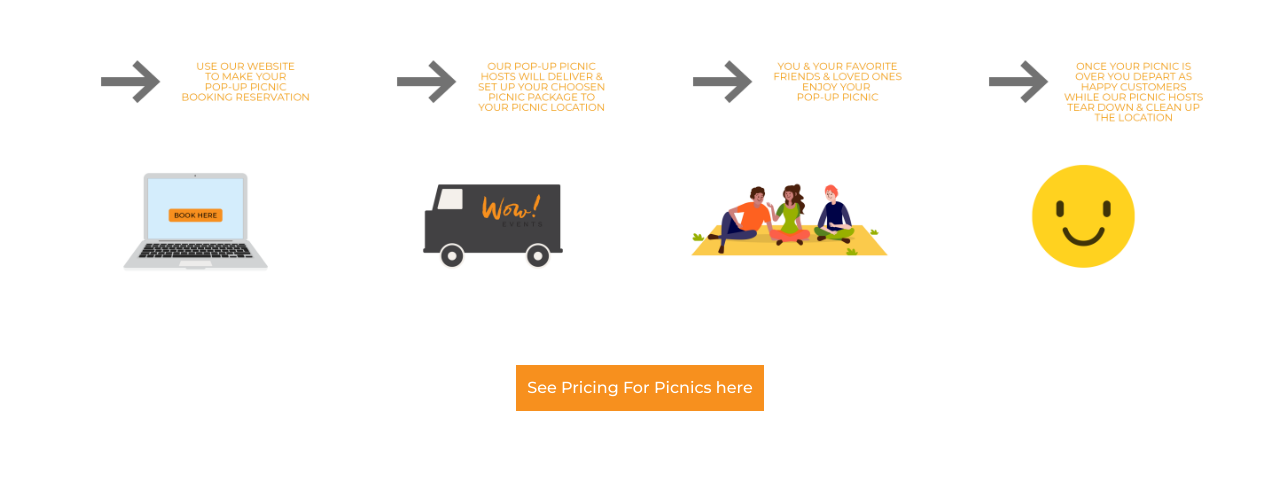
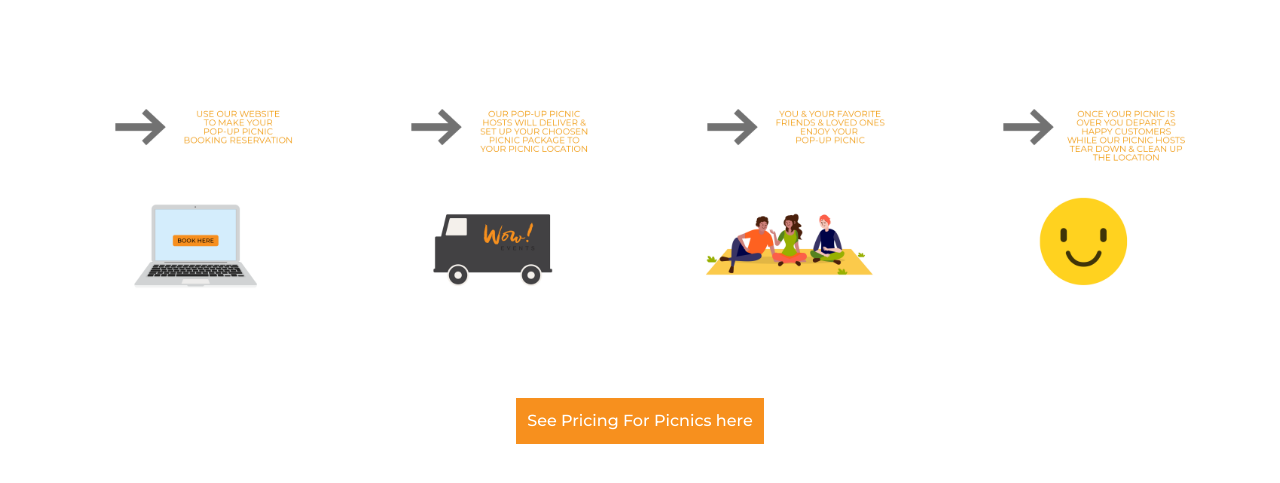
Before and after one commit to thomasjfcaldwell/popuppicnicsbywow, a React (Create React App) app: page / in a window 1280 px wide. Shown: the part 2857-3340 px from the top of the page. Built offline with nearby package versions, Linux system fonts and the light colour scheme.

Commit message:
steps edits

```diff
--- a/src/Components/Backyard.js
+++ b/src/Components/Backyard.js
@@ -71,8 +71,11 @@ function Backyard() {
 							</p>
 						</Row>
 						<Container fluid>
-							<Row className='m-5'>
-								<Col lg={4} sm={4}>
+							<Row
+								style={{
+									marginTop: '40px',
+								}}>
+								<Col>
 									<Image
 										fluid
 										src={treats}
@@ -82,7 +85,7 @@ function Backyard() {
 										}}
 									/>
 								</Col>
-								<Col lg={4} sm={4}>
+								<Col>
 									<Image
 										fluid
 										src={sign}
@@ -92,7 +95,7 @@ function Backyard() {
 										}}
 									/>
 								</Col>
-								<Col lg={4} sm={4}>
+								<Col>
 									<Image
 										fluid
 										src={table}
@@ -112,6 +115,7 @@ function Backyard() {
 								justifyContent: 'center',
 								maxWidth: '100%',
 								margin: '1em',
+								padding: '5em',
 							}}>
 							<MovieVideo />
 						</div>
@@ -124,7 +128,6 @@ function Backyard() {
 					alignItems: 'center',
 					justifyContent: 'center',
 					textAlign: 'center',
-					margin: '100px',
 				}}>
 				<h4
 					style={{
--- a/src/Components/GalleryHome.js
+++ b/src/Components/GalleryHome.js
@@ -10,6 +10,9 @@ import image6 from '../Images/Gallery/yellowSetup.jpg';
 import image7 from '../Images/Gallery/tropicSetUp.jpg';
 import image8 from '../Images/Gallery/frozensetUp.jpg';
 import image9 from '../Images/Gallery/movienight.table.jpg';
+import { Container, Row } from 'react-bootstrap';
+
+// 'col-md-6 col-lg-4 item';
 
 const GalleryHome = () => {
 	// useEffect(() => {
@@ -18,9 +21,9 @@ const GalleryHome = () => {
 	return (
 		<div>
 			<div fluid className='gallery-block grid-gallery' data-aos='fade-in'>
-				<div className='container'>
-					<div className='row'>
-						<div className='col-md-6 col-lg-4 item'>
+				<Container fluid>
+					<Row>
+						<div className='col-xs-4 col-sm-4 col-md-4 col-lg-4 item'>
 							<a className='lightbox' href={image1}>
 								<img
 									className='img-fluid image scale-on-hover'
@@ -29,7 +32,7 @@ const GalleryHome = () => {
 								/>
 							</a>
 						</div>
-						<div className='col-md-6 col-lg-4 item'>
+						<div className='col-xs-4 col-sm-4 col-md-4 col-lg-4 item'>
 							<a className='lightbox' href={image2}>
 								<img
 									className='img-fluid image scale-on-hover'
@@ -38,7 +41,7 @@ const GalleryHome = () => {
 								/>
 							</a>
 						</div>
-						<div className='col-md-6 col-lg-4 item'>
+						<div className='col-xs-4 col-sm-4 col-md-4 col-lg-4 item'>
 							<a className='lightbox' href={image6}>
 								<img
 									className='img-fluid image scale-on-hover'
@@ -47,7 +50,7 @@ const GalleryHome = () => {
 								/>
 							</a>
 						</div>
-						<div className='col-md-6 col-lg-4 item'>
+						<div className='col-xs-4 col-sm-4 col-md-4 col-lg-4 item'>
 							<a className='lightbox' href={image5}>
 								<img
 									className='img-fluid image scale-on-hover'
@@ -56,7 +59,7 @@ const GalleryHome = () => {
 								/>
 							</a>
 						</div>
-						<div className='col-md-6 col-lg-4 item'>
+						<div className='col-xs-4 col-sm-4 col-md-4 col-lg-4 item'>
 							<a className='lightbox' href={image4}>
 								<img
 									className='img-fluid image scale-on-hover'
@@ -65,7 +68,7 @@ const GalleryHome = () => {
 								/>
 							</a>
 						</div>
-						<div className='col-md-6 col-lg-4 item'>
+						<div className='col-xs-4 col-sm-4 col-md-4 col-lg-4 item'>
 							<a className='lightbox' href={image8}>
 								<img
 									className='img-fluid image scale-on-hover'
@@ -74,7 +77,7 @@ const GalleryHome = () => {
 								/>
 							</a>
 						</div>
-						<div className='col-md-6 col-lg-4 item'>
+						<div className='col-xs-4 col-sm-4 col-md-4 col-lg-4 item'>
 							<a className='lightbox' href={image7}>
 								<img
 									className='img-fluid image scale-on-hover'
@@ -83,7 +86,7 @@ const GalleryHome = () => {
 								/>
 							</a>
 						</div>
-						<div className='col-md-6 col-lg-4 item'>
+						<div className='col-xs-4 col-sm-4 col-md-4 col-lg-4 item'>
 							<a className='lightbox' href={image3}>
 								<img
 									className='img-fluid image scale-on-hover'
@@ -92,7 +95,7 @@ const GalleryHome = () => {
 								/>
 							</a>
 						</div>
-						<div className='col-md-6 col-lg-4 item'>
+						<div className='col-xs-4 col-sm-4 col-md-4 col-lg-4 item'>
 							<a className='lightbox' href={image9}>
 								<img
 									className='img-fluid image scale-on-hover'
@@ -101,8 +104,8 @@ const GalleryHome = () => {
 								/>
 							</a>
 						</div>
-					</div>
-				</div>
+					</Row>
+				</Container>
 			</div>
 		</div>
 	);
--- a/src/Components/Steps.js
+++ b/src/Components/Steps.js
@@ -35,17 +35,37 @@ class Steps extends Component {
 				</div>
 				<Container fluid>
 					<Row className='row align-items-center '>
-						<Col xs={6} sm={6} lg={3}>
-							<Image src={step1} className='img-fluid' alt='Responsive image' />
+						<Col xs={12} sm={6} lg={3}>
+							<Image
+								fluid
+								src={step1}
+								className='stepsImage'
+								alt='Responsive image'
+							/>
 						</Col>
-						<Col xs={6} sm={6} lg={3}>
-							<Image src={step2} className='img-fluid' alt='Responsive image' />
+						<Col xs={12} sm={6} lg={3}>
+							<Image
+								fluid
+								src={step2}
+								className='stepsImage'
+								alt='Responsive image'
+							/>
 						</Col>
-						<Col xs={6} sm={6} lg={3}>
-							<Image src={step3} className='img-fluid' alt='Responsive image' />
+						<Col xs={12} sm={6} lg={3}>
+							<Image
+								fluid
+								src={step3}
+								className='stepsImage'
+								alt='Responsive image'
+							/>
 						</Col>
-						<Col xs={6} sm={6} lg={3}>
-							<Image src={step4} className='img-fluid' alt='Responsive image' />
+						<Col xs={12} sm={6} lg={3}>
+							<Image
+								fluid
+								src={step4}
+								className='stepsImage'
+								alt='Responsive image'
+							/>
 						</Col>
 					</Row>
 				</Container>
--- a/src/styles/locations.css
+++ b/src/styles/locations.css
@@ -40,3 +40,7 @@
 	width: 75%;
 	box-shadow: 3px 3px 5px rgba(0, 0, 0, 0.5);
 }
+
+.stepsImage {
+	padding: 20px;
+}
```
Also changed, not shown: 1 other file (tests, documents, lock files or other folders).
